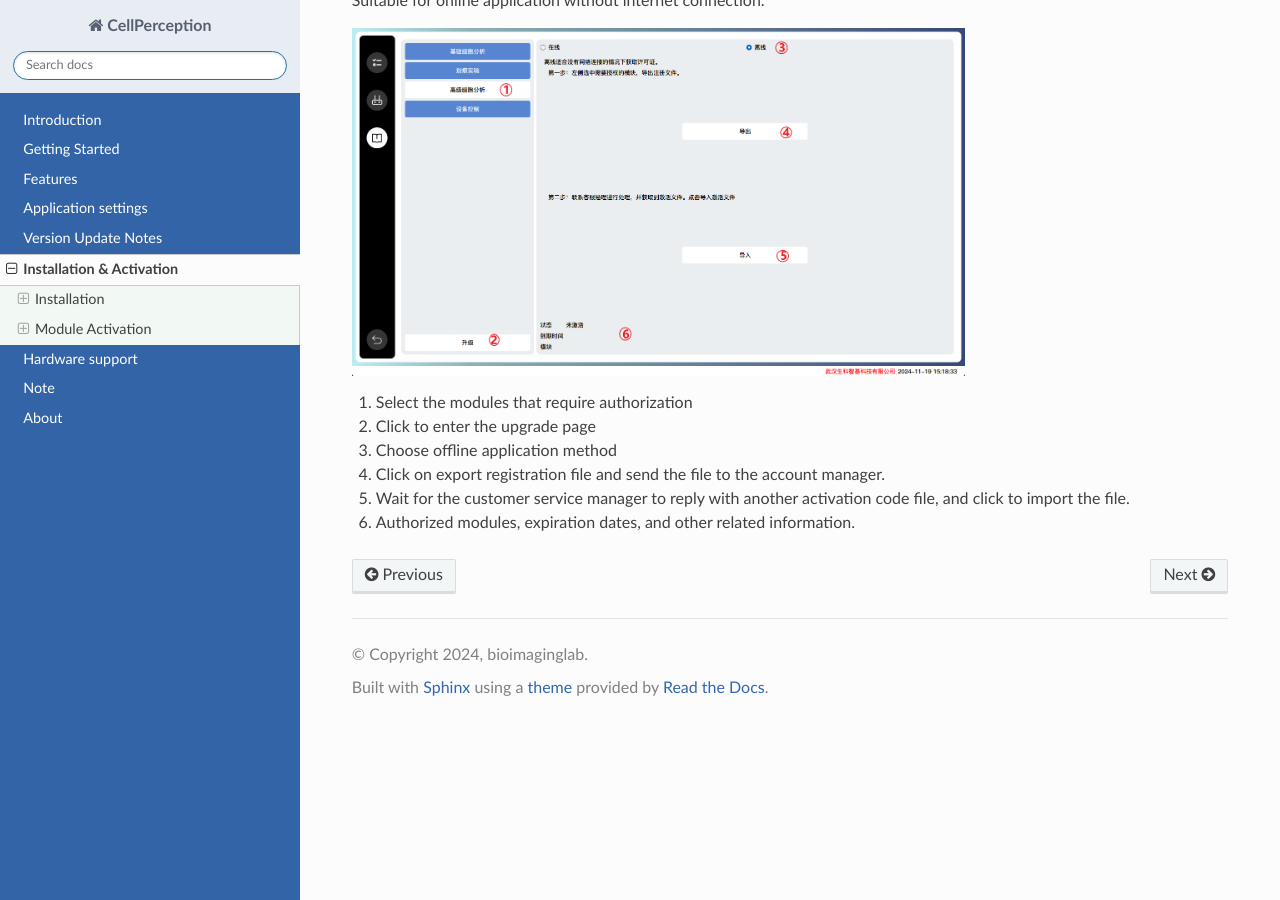
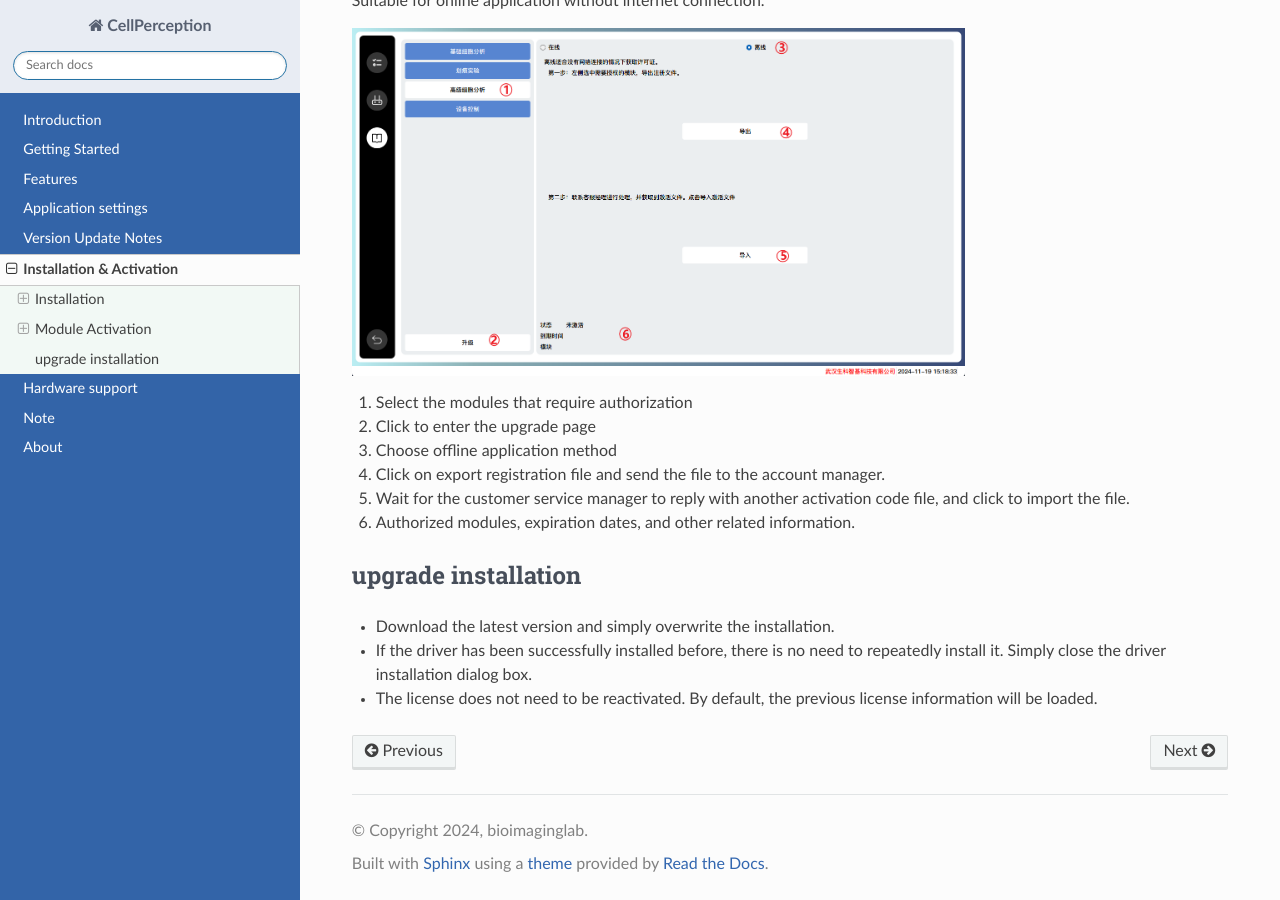
Before and after one commit to yangtong93/living-cell-docs, a Sphinx documentation site: the page built from source/user_guide/setup.md, in a window 1280 px wide and 900 px high, scrolled down 5870 px. Built offline with Sphinx 7.4.7 and the Read the Docs theme 3.1.0, drawn with Linux system fonts in a browser that asks for light colours; pages that are not in the unit, such as notebooks, are missing from menus.

Commit message:
feature: upgrade installation

```diff
--- a/source/user_guide/setup.md
+++ b/source/user_guide/setup.md
@@ -82,3 +82,9 @@ Suitable for online application without internet connection.
 4. Click on export registration file and send the file to the account manager.
 5. Wait for the customer service manager to reply with another activation code file, and click to import the file.
 6. Authorized modules, expiration dates, and other related information.
+
+
+## upgrade installation
+* Download the latest version and simply overwrite the installation.
+* If the driver has been successfully installed before, there is no need to repeatedly install it. Simply close the driver installation dialog box.
+* The license does not need to be reactivated. By default, the previous license information will be loaded.
```
Also changed, not shown: 1 other file.
